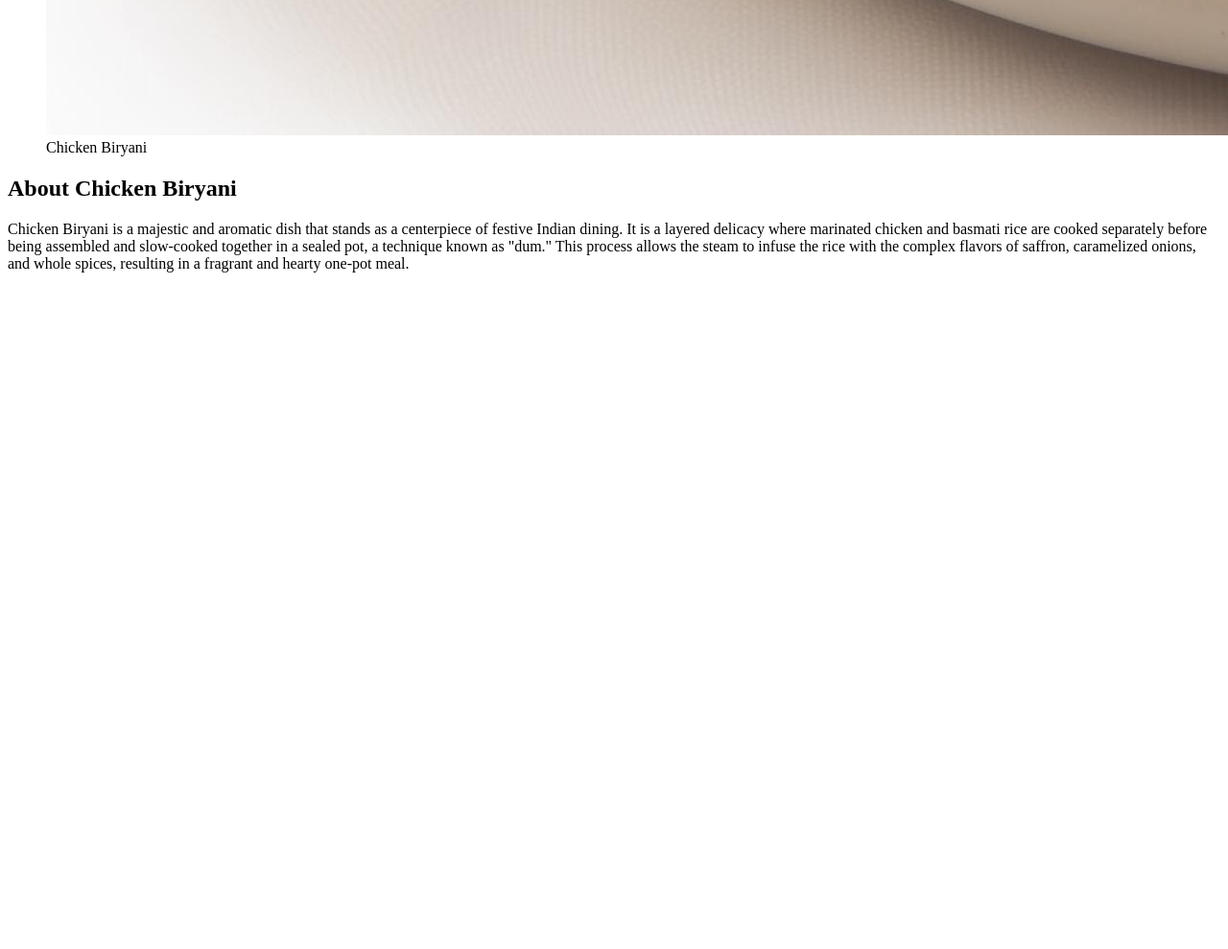
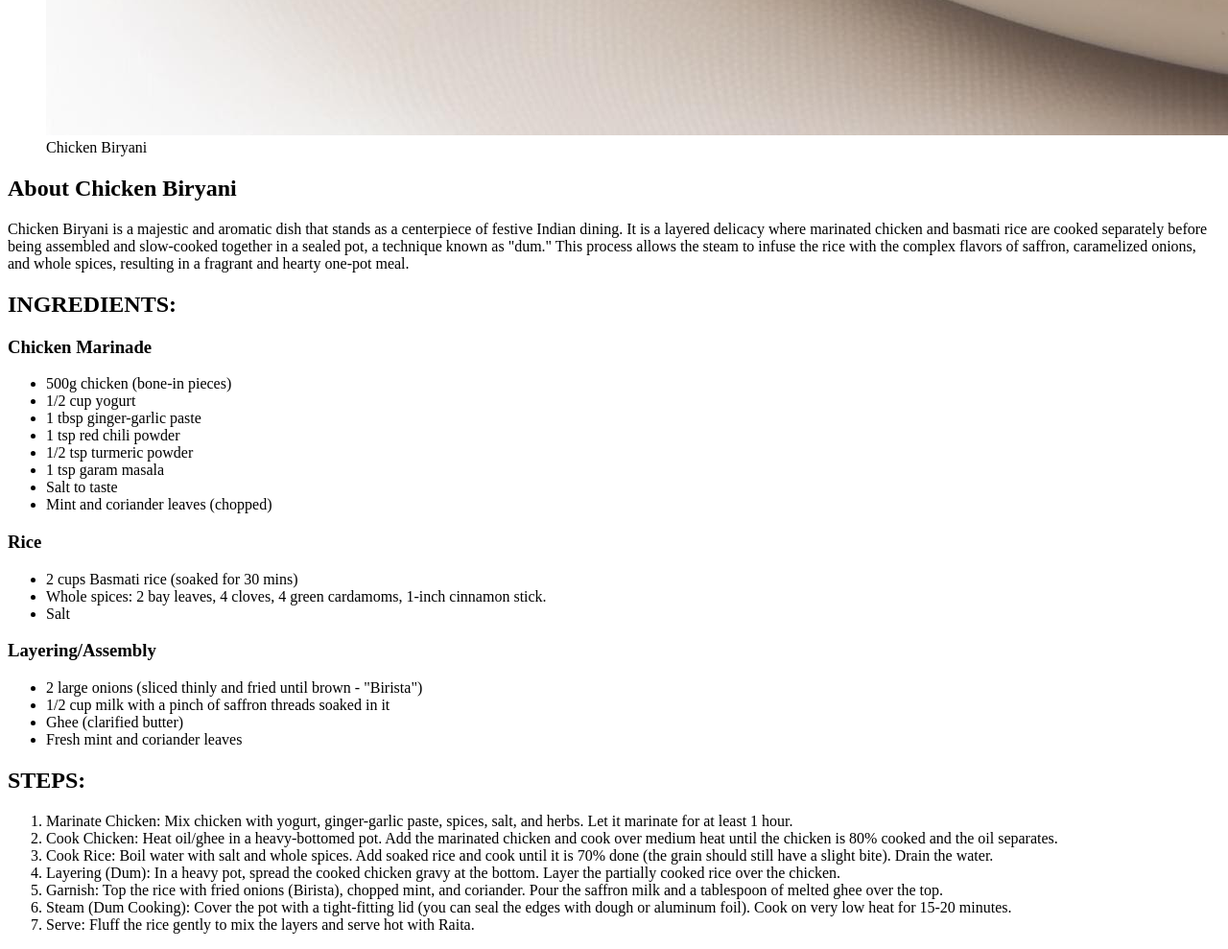
Before and after one commit to braventandel/odin-recipes, a plain HTML site: page recipes/chicken_biryani.html in a window 1280 px wide. Shown: the part 1646-2635 px from the top of the page at 96% size. Before the commit the page ends 1946 px from the top, so only its background shows below. Drawn offline with Linux system fonts and the light colour scheme.

Commit message:
Added more recipes

```diff
--- a/recipes/chicken_biryani.html
+++ b/recipes/chicken_biryani.html
@@ -27,8 +27,53 @@
         rice with the complex flavors of saffron, caramelized onions, and whole spices, resulting in a fragrant and
         hearty one-pot meal.</p>
 
+    <h2>INGREDIENTS:</h2>
 
+    <h3>Chicken Marinade</h3>
+    <ul>
+        <li>500g chicken (bone-in pieces)</li>
+        <li>1/2 cup yogurt</li>
+        <li>1 tbsp ginger-garlic paste</li>
+        <li>1 tsp red chili powder</li>
+        <li>1/2 tsp turmeric powder</li>
+        <li>1 tsp garam masala</li>
+        <li>Salt to taste</li>
+        <li>Mint and coriander leaves (chopped)</li>
+    </ul>
 
+    <h3>Rice</h3>
+    <ul>
+        <li>2 cups Basmati rice (soaked for 30 mins)</li>
+        <li>Whole spices: 2 bay leaves, 4 cloves, 4 green cardamoms, 1-inch cinnamon stick.</li>
+        <li>Salt</li>
+    </ul>
+
+    <h3>Layering/Assembly</h3>
+    <ul>
+        <li>2 large onions (sliced thinly and fried until brown - "Birista")</li>
+        <li>1/2 cup milk with a pinch of saffron threads soaked in it</li>
+        <li>Ghee (clarified butter)</li>
+        <li>Fresh mint and coriander leaves</li>
+    </ul>
+
+    <h2>STEPS:</h2>
+
+    <ol>
+        <li>Marinate Chicken: Mix chicken with yogurt, ginger-garlic paste, spices, salt, and herbs. Let it marinate for
+            at least 1 hour.</li>
+        <li>Cook Chicken: Heat oil/ghee in a heavy-bottomed pot. Add the marinated chicken and cook over medium heat
+            until the chicken is 80% cooked and the oil separates.</li>
+        <li>Cook Rice: Boil water with salt and whole spices. Add soaked rice and cook until it is 70% done (the grain
+            should still have a slight bite). Drain the water.</li>
+        <li>Layering (Dum): In a heavy pot, spread the cooked chicken gravy at the bottom. Layer the partially cooked
+            rice over the chicken.</li>
+        <li>Garnish: Top the rice with fried onions (Birista), chopped mint, and coriander. Pour the saffron milk and a
+            tablespoon of melted ghee over the top.</li>
+        <li>Steam (Dum Cooking): Cover the pot with a tight-fitting lid (you can seal the edges with dough or aluminum
+            foil). Cook on very low heat for 15-20 minutes.</li>
+        <li>Serve: Fluff the rice gently to mix the layers and serve hot with Raita.</li>
+
+    </ol>
 </body>
 
 </html>
```
Also changed, not shown: index.html (+5 -3 lines), recipes/pav_bhaji.html (+36 -1 lines).
